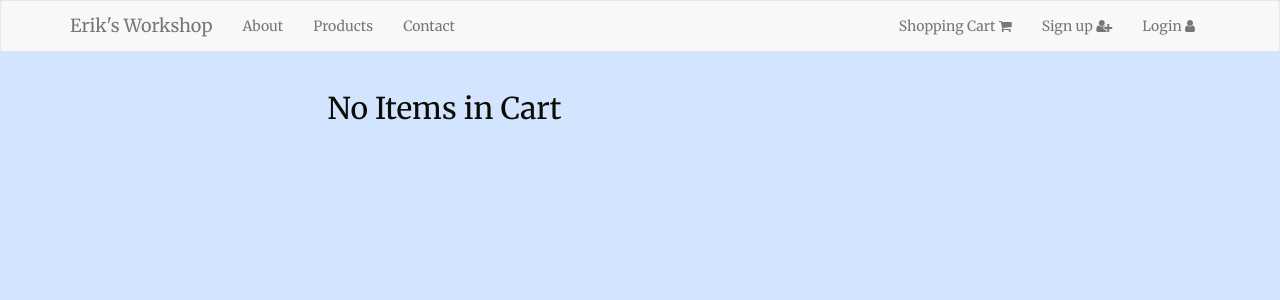
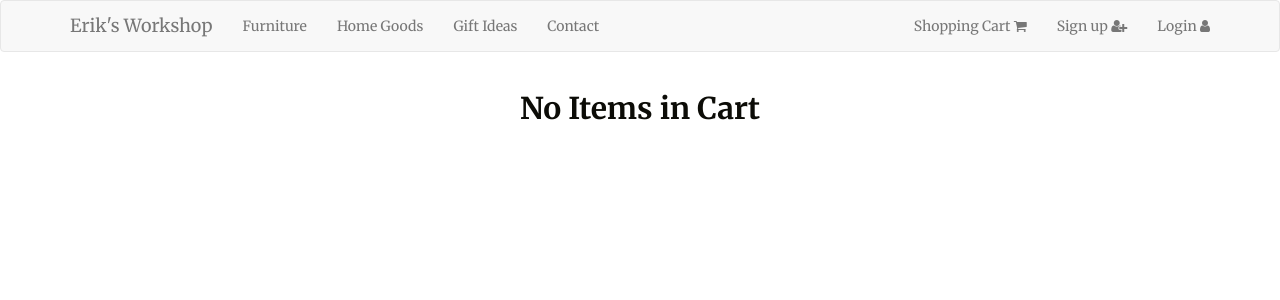
Before and after one commit to RMaus8/First-eCommerce-Site, a Node server app: page /shopping-cart in a window 1280 px wide. Shown: the top 300 px of the page. Run offline with Node 20, Linux system fonts and the light colour scheme; some libraries are stand-ins or nearby versions.

Commit message:
change cart, profile, navbar

```diff
--- a/public/stylesheets/website.css
+++ b/public/stylesheets/website.css
@@ -61,7 +89,7 @@
 }
 
 body {
-	background-color: #d3e4ff;
+	/*background-color: #d3e4ff;*/
 	background-size: cover;
 	background-position: center;
 	font-family: merriweather;
@@ -75,6 +103,11 @@ html {
 h1	{
 	font-weight: 700;
 	font-size: 5em;
+	text-align: center;
+}
+
+h2	{
+	font-weight: 700;
 	text-align: center;
 }
 
--- a/routes/solos.js
+++ b/routes/solos.js
@@ -9,9 +9,9 @@ var DOMAIN = 'mg.bobbymdesigns.com';
 var mailgun = require('mailgun-js')({apiKey: api_key, domain: DOMAIN});
 
 
-router.get("/about", function(req, res) {
-    res.render("about/index");
-});
+// router.get("/about", function(req, res) {
+//     res.render("about/index");
+// });
 
 router.get("/contact", function(req, res) {
     res.render("contact");
--- a/views/partials/header.ejs
+++ b/views/partials/header.ejs
@@ -30,16 +30,10 @@
       </div>
 
       <!-- Collect the nav links, forms, and other content for toggling -->
-      <div class="collapse navbar-collapse" id="bs-example-navbar-collapse-1">
         <ul class="nav navbar-nav">
-          <!--<li class="active"><a href="/">Home</a></li>-->
-          <li><a href="/about">About</a></li>
-          <li class="dropdown"><a href="#" class="dropdown-toggle" data-toggle="dropdown" role="button" aria-haspopup="true" aria-expanded="false">Products</a>
-            <ul class="dropdown-menu">
-              <li><a href="/products">Tables</a></li>
-              <li><a href="/crafts">Crafts</a></li>
-            </ul>
-          </li>
+          <li><a href="/products">Furniture</a></li>
+          <li><a href="/crafts">Home Goods</a></li>
+          <li><a href="/giftideas">Gift Ideas</a></li>
           <li><a href="/contact">Contact</a></li>
         </ul>
         <ul class="nav navbar-nav navbar-right">
--- a/views/products/shopping-cart.ejs
+++ b/views/products/shopping-cart.ejs
@@ -1,18 +1,33 @@
 <% include ../partials/header %>
 
 <% if(products){ %>
+
 <div class="row">
-    <div class="col-sm-6 col-md-6 col-sm-offset-3 col-md-offset-3">
+    <div class="container">
         <ul class="list-group">
             <% products.forEach(function(product){ %>
             <li class="list-group-item">
-                <span class="badge"><%= product.qty %></span>
+                <div class="container">
+                    <div class="row">
+                        <div id="shopImage" class="thumbnail col-sm-6 colCell">
+                            <img src="<%= product.item.image %>">
+                            <span class="label label-success">Cost: $<%= product.price %></span>
+                        </div>
+                        <div class="col-sm-6">
+                            <strong>Description:</strong>
+                            <p id="shopDesc">
+                                <%= product.item.description %>
+                            </p>
+                        </div>
+                    </div>
+                </div>
+                <span class="badge">Quantity: <%= product.qty %></span>
                 <strong><%= product.item.name %></strong>
-                <span class="label label-success">$<%= product.price %></span>
+
                 <div class="btn-group">
-                    <button class="btn btn-primary btn-xs dropdown-toggle" type="button" data-toggle="dropdown">Action <span class="caret"></span></button>
+                    <button class="btn btn-primary btn-xs dropdown-toggle" type="button" data-toggle="dropdown">Remove... <span class="caret"></span></button>
                         <ul class="dropdown-menu">
-                            <li><a href="/products/reduce/<%= product.item._id %>">Reduce by 1</a></li>
+                            <li><a href="/products/reduce/<%= product.item._id %>">Remove 1 Unit</a></li>
                             <li><a href="/products/remove/<%= product.item._id %>">Remove All</a></li>
                         </ul>
 
@@ -24,7 +39,7 @@
 </div>
 <div class="row">
     <div class="col-sm-6 col-md-6 col-sm-offset-3 col-md-offset-3">
-        <strong>Total: <%= totalPrice %></strong>
+        <h2><strong>Total: $<%= totalPrice %></strong></h1>
     </div>
 </div>
 <hr>
--- a/views/user/profile.ejs
+++ b/views/user/profile.ejs
@@ -9,7 +9,7 @@
                 <div class="panel-body">
                     <ul class="list-group">
                         <% order.items.forEach(function(item){ %>
-                            <li class="list-group-item">
+                            <li class="list-group-item productImg">
                                 <span class="badge">$<%= item.price %></span>
                                 <div class="thumbnailImage"><img src="<%= item.item.image %>"></div> <%= item.item.name %> | <%= item.qty %> Unit(s)
                             </li>
```
Also changed, not shown: other parts of public/stylesheets/website.css (+32 -4 lines), routes/products.js (+10 -2 lines), views/landing.ejs (+4 -10 lines).
